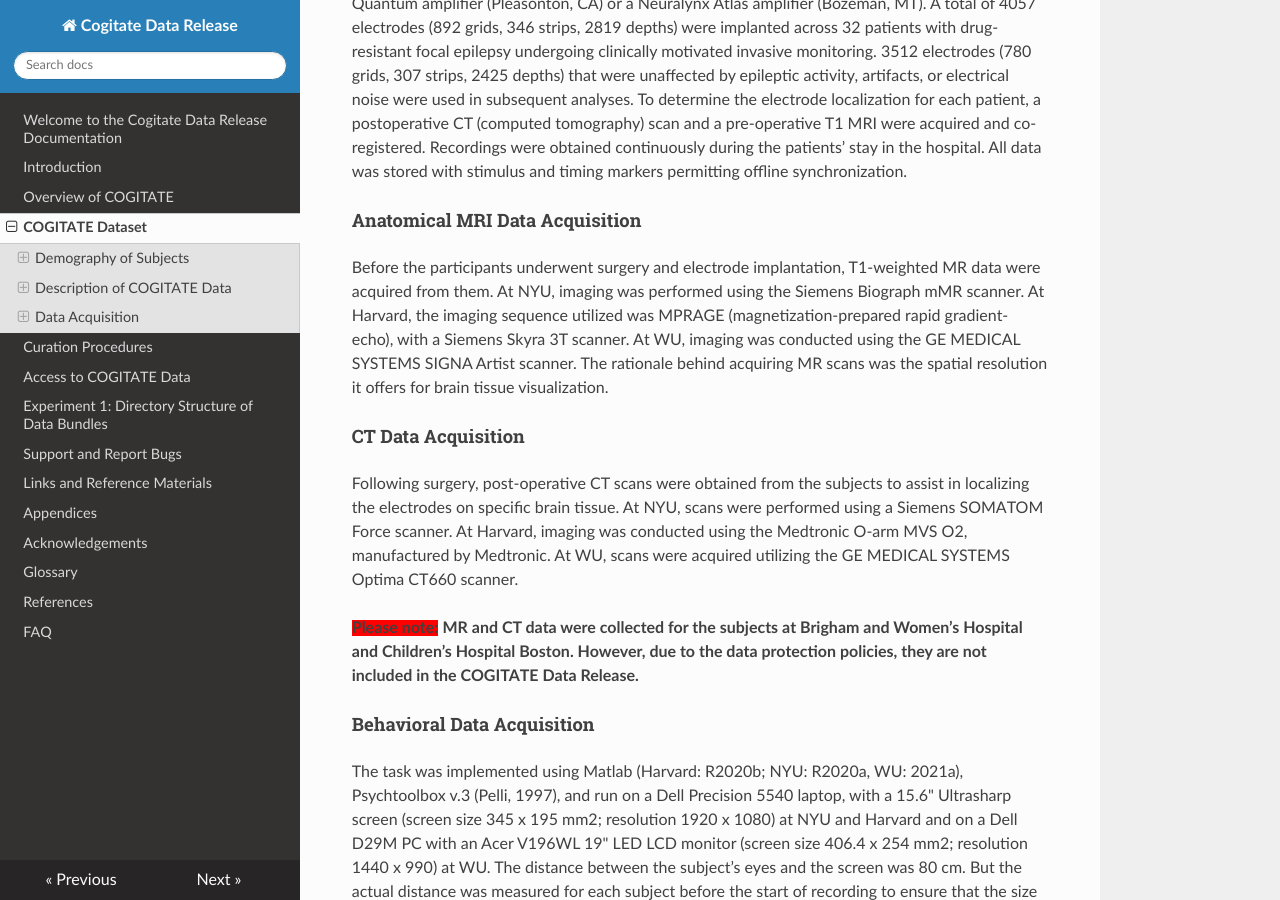
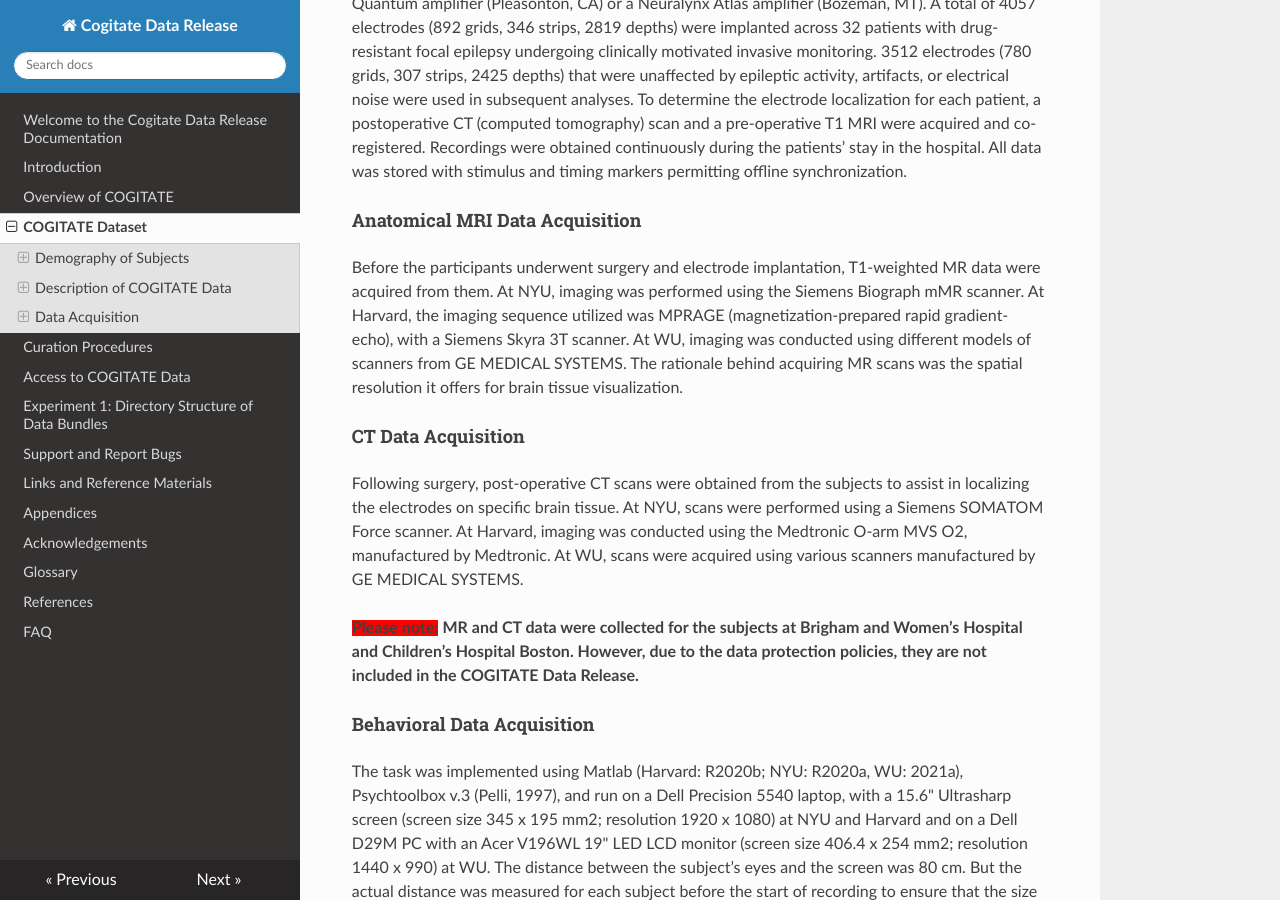
Before and after one commit to Cogitate-consortium/cogitate-data, an MkDocs documentation site: the page built from docs/03_cogdataset.md, in a window 1280 px wide and 900 px high, scrolled down 16024 px. Built offline with MkDocs 1.6.1, drawn with Linux system fonts in a browser that asks for light colours; nearby versions of some CDN libraries.

Commit message:
Edited MRI and CT Data Acquisition sections in "iEEG Data Acquisition"

```diff
--- a/docs/03_cogdataset.md
+++ b/docs/03_cogdataset.md
@@ -351,11 +351,11 @@ Brain activity was recorded with a combination of intracranially subdural platin
 
 #### Anatomical MRI Data Acquisition
 
-Before the participants underwent surgery and electrode implantation, T1-weighted MR data were acquired from them. At NYU, imaging was performed using the Siemens Biograph mMR scanner. At Harvard, the imaging sequence utilized was MPRAGE (magnetization-prepared rapid gradient-echo), with a Siemens Skyra 3T scanner. At WU, imaging was conducted using the GE MEDICAL SYSTEMS SIGNA Artist scanner. The rationale behind acquiring MR scans was the spatial resolution it offers for brain tissue visualization.
+Before the participants underwent surgery and electrode implantation, T1-weighted MR data were acquired from them. At NYU, imaging was performed using the Siemens Biograph mMR scanner. At Harvard, the imaging sequence utilized was MPRAGE (magnetization-prepared rapid gradient-echo), with a Siemens Skyra 3T scanner. At WU, imaging was conducted using different models of scanners from GE MEDICAL SYSTEMS. The rationale behind acquiring MR scans was the spatial resolution it offers for brain tissue visualization.
 
 #### CT Data Acquisition
 
-Following surgery, post-operative CT scans were obtained from the subjects to assist in localizing the electrodes on specific brain tissue. At NYU, scans were performed using a Siemens SOMATOM Force scanner. At Harvard, imaging was conducted using the Medtronic O-arm MVS O2, manufactured by Medtronic. At WU, scans were acquired utilizing the GE MEDICAL SYSTEMS Optima CT660 scanner.
+Following surgery, post-operative CT scans were obtained from the subjects to assist in localizing the electrodes on specific brain tissue. At NYU, scans were performed using a Siemens SOMATOM Force scanner. At Harvard, imaging was conducted using the Medtronic O-arm MVS O2, manufactured by Medtronic. At WU, scans were acquired using various scanners manufactured by GE MEDICAL SYSTEMS.
 
 <span style="background-color: red"><b>Please note:</b></span>
 **MR and CT data were collected for the subjects at Brigham and Women’s Hospital and Children’s Hospital Boston. However, due to the data protection policies, they are not included in the COGITATE Data Release.**
```
